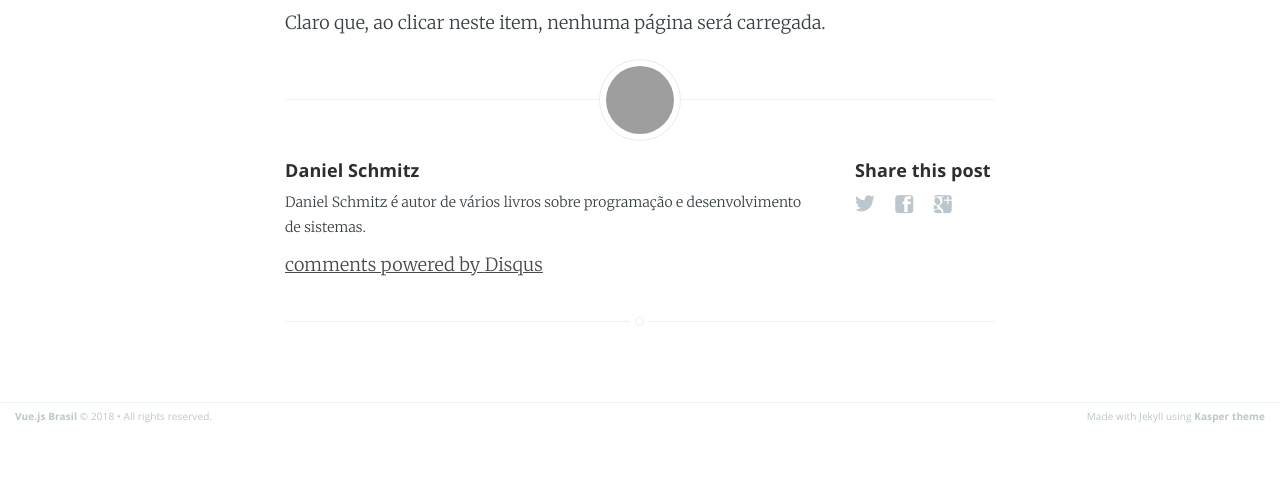
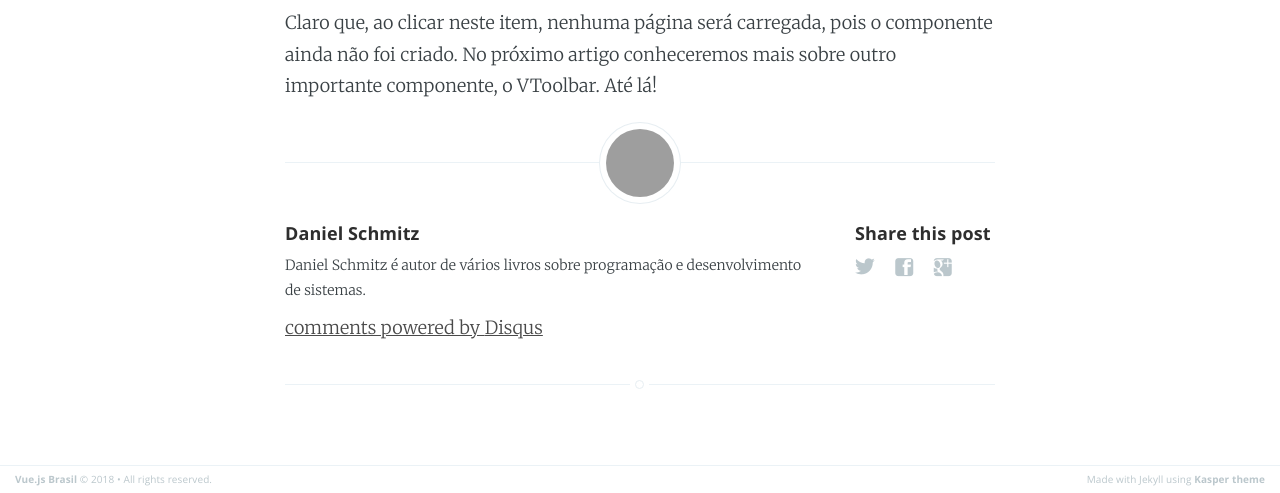
Before and after one commit to vuejs-br/blog, a Jekyll site: the page built from _posts/2018-04-02-conheca-o-vuetify-tutorial-dicas-parte-2.md, in a window 1280 px wide and 900 px high, scrolled down 9562 px, cut to the strip 407-900 px from the top of the window. Built offline with Jekyll 4.4.1, drawn with Linux system fonts in a browser that asks for light colours; comment, search, counter and statistics services are not loaded; before the commit the page ends 10399 px from its top, so only the background shows below that; grey boxes are pictures that could not be loaded.

Commit message:
Artigo Conheça o Vuetify - Parte 2

```diff
--- a/_posts/2018-04-02-conheca-o-vuetify-tutorial-dicas-parte-2.md
+++ b/_posts/2018-04-02-conheca-o-vuetify-tutorial-dicas-parte-2.md
@@ -233,4 +233,4 @@ Temos o seguinte resultado:
 <img src="https://i.imgur.com/dReqHYn.png">
 </p>
 
-Claro que, ao clicar neste item, nenhuma página será carregada.
+Claro que, ao clicar neste item, nenhuma página será carregada, pois o componente ainda não foi criado. No próximo artigo conheceremos mais sobre outro importante componente, o VToolbar. Até lá!
```
